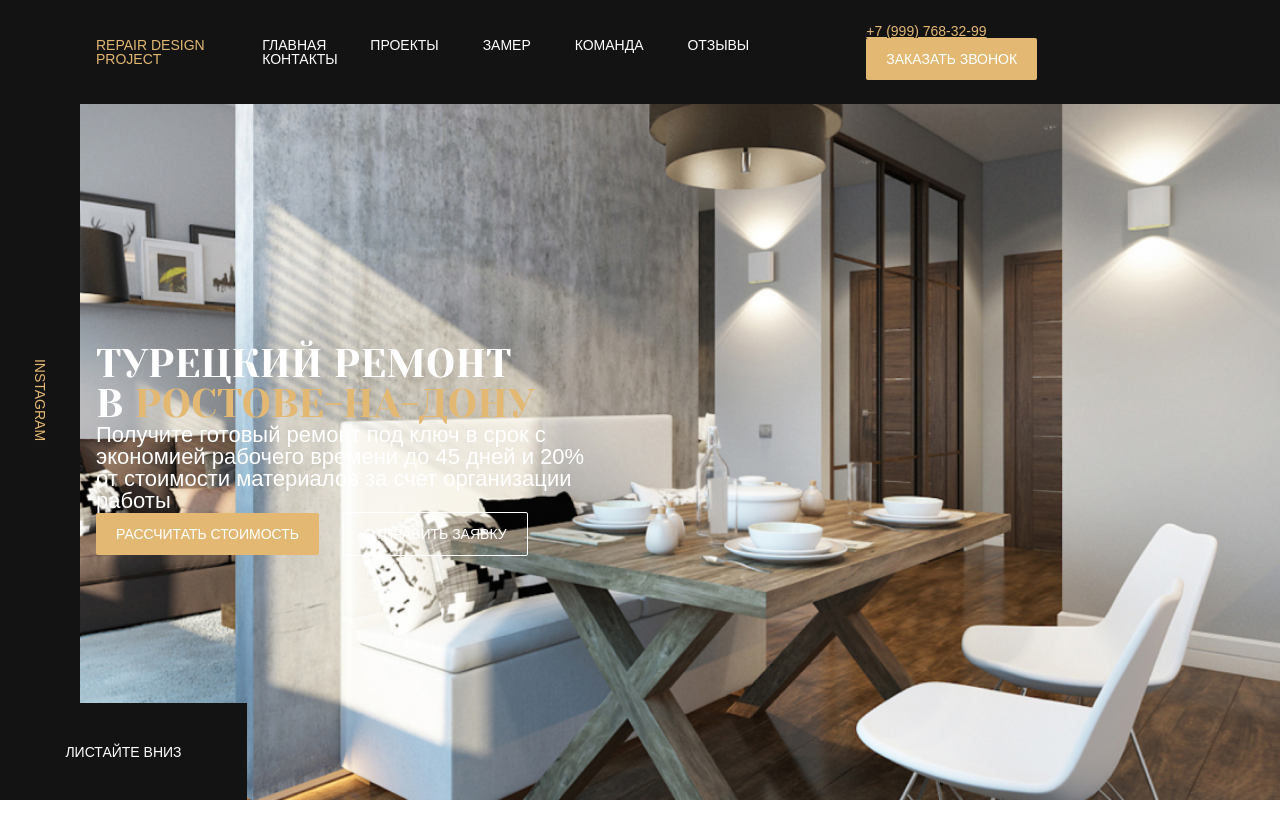
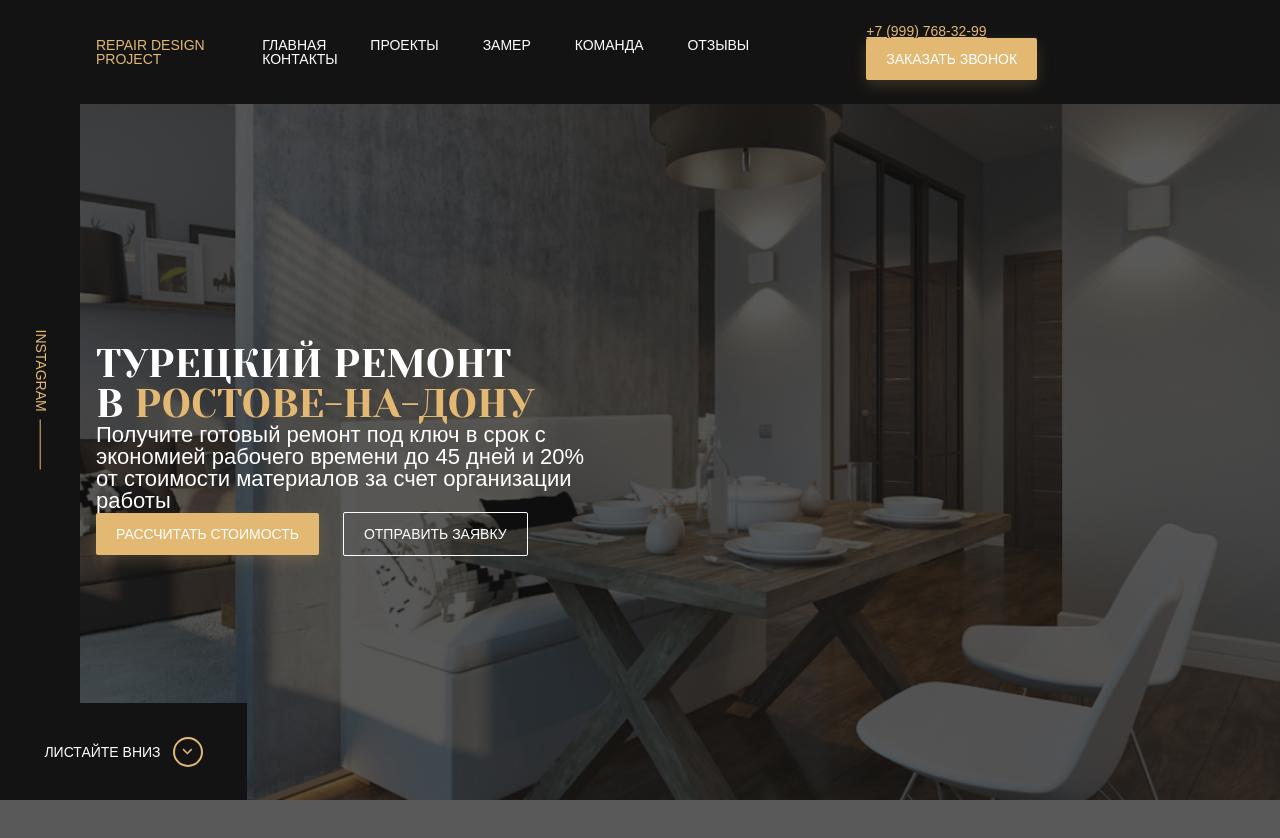
Before and after one commit to Mariya2603/lesson-14, a website: page index.html in a window 1280 px wide. Before the commit the page ends 800 px from the top, so only its background shows below. Drawn offline with Linux system fonts and the light colour scheme; files whose address does not match are found by name.

Commit message:
feat: add before and after elements in hero

```diff
--- a/sass/templates/_header.sass
+++ b/sass/templates/_header.sass
@@ -19,6 +19,9 @@
     color: $light
     text-transform: uppercase
     margin-right: 40px
+    transition: color 0.2s
+    &:hover
+      color: $primary
 .phone
   color: $primary
 .contacts
--- a/sass/templates/_hero.sass
+++ b/sass/templates/_hero.sass
@@ -7,7 +7,14 @@
   display: flex
   flex-direction: column
   justify-content: center
+  &::before
+    content: ''
+    position: absolute
+    width: 100%
+    height: 100%
+    background-color: rgba($dark, 0.7)
   &__content
+    position: relative
     max-width: 670px
   &__text
     font-size: 22px
@@ -33,16 +40,33 @@
     text-transform: uppercase
     color: $light
     text-decoration: none
+    &::after
+      content: ''
+      background: url('../img/arrow-down.svg') no-repeat center
+      width: 30px
+      height: 30px
+      border: 2px solid $primary
+      border-radius: 50%
+      margin-left: 12px
 .instagram
   display: flex
   background-color: $dark
   justify-content: center
   align-items: center
   &__link
+    display: flex
+    align-items: center
     text-transform: uppercase
     color: $primary
     text-decoration: none
     transform: rotate(90deg)
+    line-height: 0.8
+    &::after
+      content: ''
+      width: 50px
+      height: 1px
+      background-color: $primary
+      margin-left: 8px
 .title
   margin: 0
   font-family: 'Yeseva One', cursive
```
Also changed, not shown: css/style.css, img/arrow-down.svg (added).
